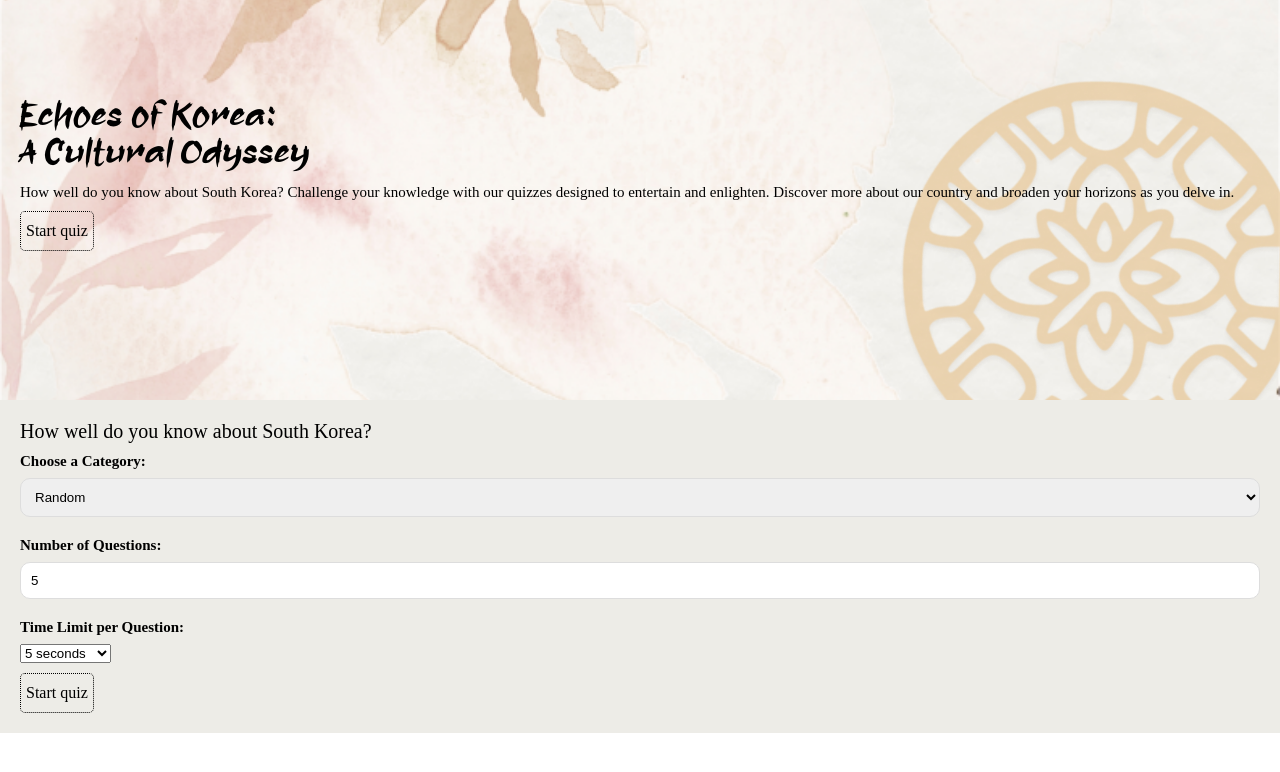
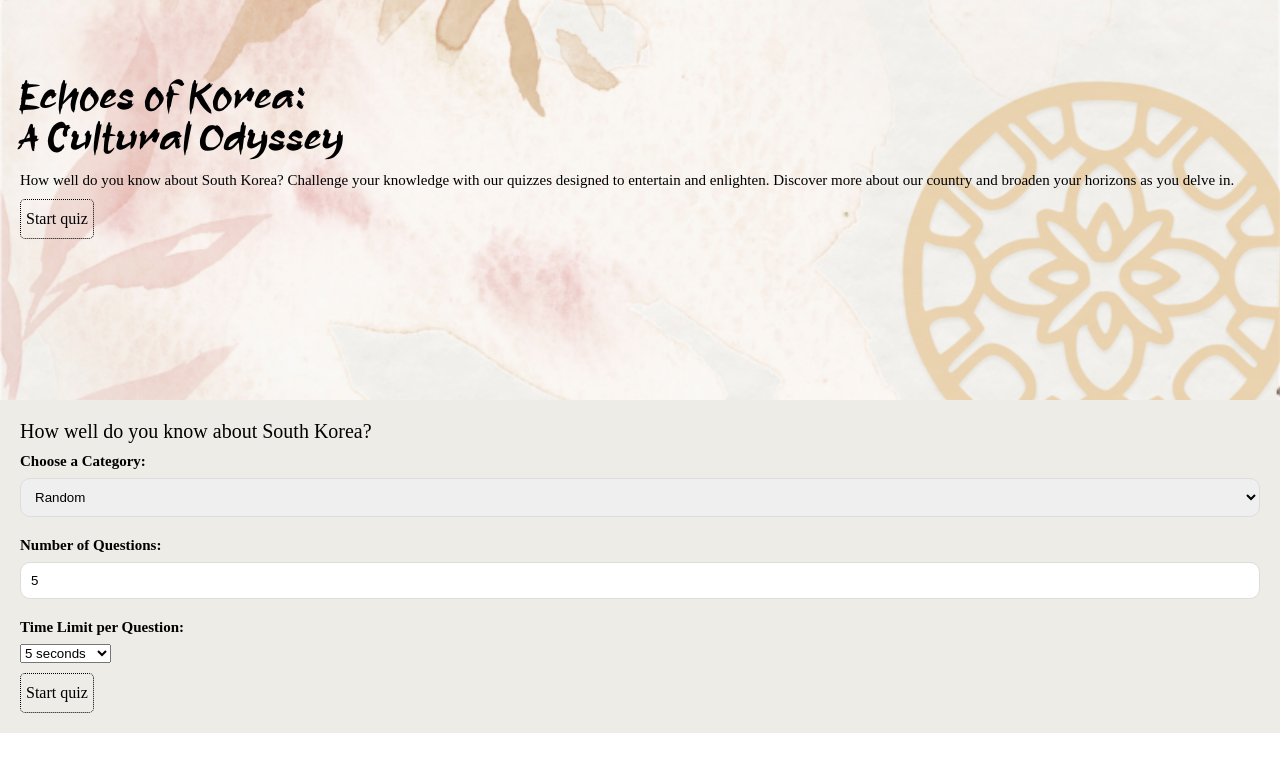
Before and after one commit to lucykim0921/Functions, a plain HTML site: page index.html in a window 1280 px wide. Drawn offline with Linux system fonts and the light colour scheme; a web font is replaced by a local one.

Commit message:
Update homepage.css

```diff
--- a/homepage.css
+++ b/homepage.css
@@ -73,13 +73,13 @@ html,body {
 .background-text {
     position: absolute;
     z-index: 3;
-    padding: 100px 20px 10px;
+    padding: 80px 20px 10px;
     /* width: 100%; */
 }
 
 .background-text h1 {
     font-family: Ninja;
-    font-size: 34px;
+    font-size: 38px;
     margin-bottom: 10px;
 }
 
```
